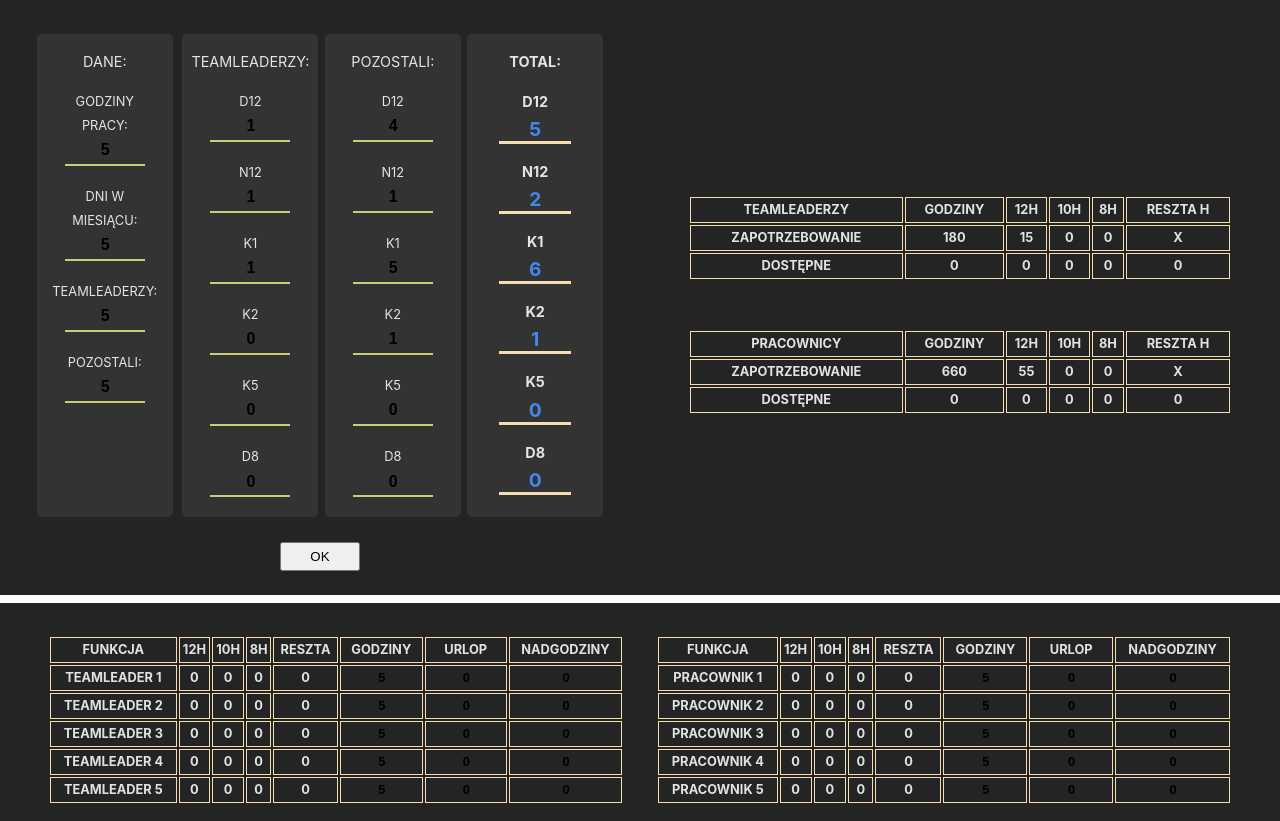
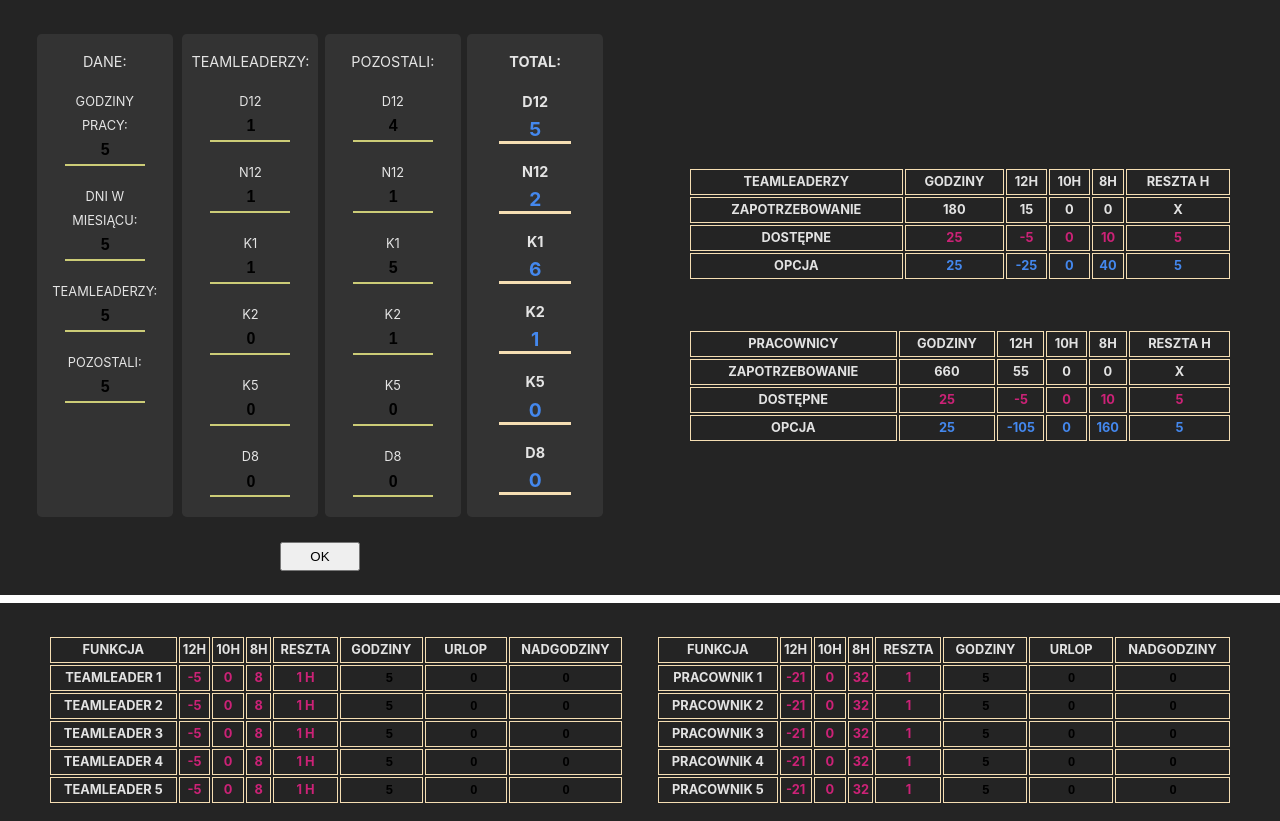
Before and after one commit to ZibiH/schedule-helper, a React (Vite) app: page / in a window 1280 px wide. Both pictures are taken after typing "5", "5", "5", "5" into the empty fields and a click on the button "OK". Built offline with nearby package versions, Linux system fonts and the light colour scheme.

Commit message:
Add shifts calculations

```diff
--- a/src/App.tsx
+++ b/src/App.tsx
@@ -5,10 +5,12 @@ import { Employee, Shift, EmployeesShiftsDemand, ShiftsData } from '../types/typ
 import {
 	getTotalHours,
 	getShiftsAvailability,
-	getOptionalShiftsAvailability,
 	getShifsDemand,
 	createBoilerplateEmployeeArray,
 	setAll10hShifts,
+	setAll8hShifts,
+	calculate12hShifts,
+	getOptionalEmployeesArray,
 } from '../utils/calcs';
 
 const TEAMLEADER = 'teamleader';
@@ -32,10 +34,12 @@ function App() {
 	const empK5Ref = useRef<HTMLInputElement>(null);
 	const empD8Ref = useRef<HTMLInputElement>(null);
 
-	const [teamleadersArray, setTeamleadersArray] = useState<Employee[]>();
-	const [optionalTeamleadersArray, setOptionalTeamleadersArray] = useState<Employee[]>();
-	const [employeesArray, setEmployeesArray] = useState<Employee[]>();
-	const [optionalEmployeesArray, setOptionalEmployeesArray] = useState<Employee[]>();
+	const [teamleadersArray, setTeamleadersArray] = useState<Employee[]>([]);
+	const [optionalTeamleadersArray, setOptionalTeamleadersArray] = useState<Employee[]>(
+		[],
+	);
+	const [employeesArray, setEmployeesArray] = useState<Employee[]>([]);
+	const [optionalEmployeesArray, setOptionalEmployeesArray] = useState<Employee[]>([]);
 
 	const [totalShiftsDemand, setTotalShiftsDemand] = useState<ShiftsData>({
 		d12: 0,
@@ -65,13 +69,23 @@ function App() {
 
 	const manageDisabled = () => {};
 
-	const teamleadersTotalHours = getTotalHours();
-	const teamleadersShiftsAvailability = getShiftsAvailability();
-	const teamleadersOptionalShiftsAvailability = getOptionalShiftsAvailability();
+	const [tlTotalHours, setTlTotalHours] = useState(getTotalHours(teamleadersArray));
 
-	const employeesTotalHours = getTotalHours();
-	const employeesShiftsAvailability = getShiftsAvailability();
-	const employeesOptionalShiftsAvailability = getOptionalShiftsAvailability();
+	const [teamleadersShiftsAvailability, setTeamleadersShiftsAvailability] = useState(
+		getShiftsAvailability(teamleadersArray),
+	);
+	const [
+		teamleadersOptionalShiftsAvailability,
+		setTeamleadersOptionalShiftsAvailability,
+	] = useState(getShiftsAvailability(optionalTeamleadersArray));
+
+	const [empTotalHours, setEmpTotalHours] = useState(getTotalHours(employeesArray));
+
+	const [employeesShiftsAvailability, setEmployeesShiftsAvailability] = useState(
+		getShiftsAvailability(employeesArray),
+	);
+	const [employeesOptionalShiftsAvailability, setEmployeesOptionalShiftsAvailability] =
+		useState(getShiftsAvailability(optionalEmployeesArray));
 
 	const handleShifts = (event: FormEvent) => {
 		event.preventDefault();
@@ -117,7 +131,41 @@ function App() {
 			emptyTeamleadersArray,
 			tlData.total10hNeeded,
 		);
-		setTeamleadersArray(teamleadersArrayWith10hShifts);
+		const teamleadersArrayWith8hShifts = setAll8hShifts(
+			teamleadersArrayWith10hShifts,
+			tlData.total8hNeeded,
+		);
+		const teamleadersWithAllShifts = calculate12hShifts(teamleadersArrayWith8hShifts);
+
+		setTeamleadersArray(teamleadersWithAllShifts);
+		const teamleadersTotalHours = getTotalHours(teamleadersWithAllShifts);
+		setTlTotalHours(teamleadersTotalHours);
+		const tlShiftsAvailability = getShiftsAvailability(teamleadersWithAllShifts);
+		setTeamleadersShiftsAvailability(tlShiftsAvailability);
+
+		if (tlData.totalHoursNeeded > teamleadersTotalHours) {
+			const numberOfTotalShiftsNeeded =
+				tlData.total12hNeeded + tlData.total10hNeeded + tlData.total8hNeeded;
+			const numberOfTotalShiftsAvailable =
+				tlShiftsAvailability['12h'] +
+				tlShiftsAvailability['10h'] +
+				tlShiftsAvailability['8h'];
+			const isOptionalCalculationNeeded =
+				numberOfTotalShiftsNeeded > numberOfTotalShiftsAvailable;
+
+			const optionalTeamleadersArray = getOptionalEmployeesArray(
+				teamleadersWithAllShifts,
+				numberOfTotalShiftsNeeded,
+				numberOfTotalShiftsAvailable,
+			);
+
+			const tlOptShiftsAvailability = getShiftsAvailability(optionalTeamleadersArray);
+			isOptionalCalculationNeeded &&
+				setTeamleadersOptionalShiftsAvailability(tlOptShiftsAvailability);
+			isOptionalCalculationNeeded &&
+				setOptionalTeamleadersArray(optionalTeamleadersArray);
+			isOptionalCalculationNeeded && setNeedTlOption(true);
+		}
 
 		const empShiftsData = {
 			count: +employeesCountRef.current.value,
@@ -143,7 +191,40 @@ function App() {
 			emptyEmployeesArray,
 			empData.total10hNeeded,
 		);
-		setEmployeesArray(employeesArrayWith10hShifts);
+		const employeesArrayWith8hShifts = setAll8hShifts(
+			employeesArrayWith10hShifts,
+			empData.total8hNeeded,
+		);
+		const employeesArrayWithAllShifts = calculate12hShifts(employeesArrayWith8hShifts);
+
+		setEmployeesArray(employeesArrayWithAllShifts);
+		const employeesTotalHours = getTotalHours(employeesArrayWithAllShifts);
+		setEmpTotalHours(employeesTotalHours);
+		const emplShiftsAvailability = getShiftsAvailability(employeesArrayWithAllShifts);
+		setEmployeesShiftsAvailability(emplShiftsAvailability);
+
+		if (empData.totalHoursNeeded > employeesTotalHours) {
+			const numberOfTotalShiftsNeeded =
+				empData.total12hNeeded + empData.total10hNeeded + empData.total8hNeeded;
+			const numberOfTotalShiftsAvailable =
+				emplShiftsAvailability['12h'] +
+				emplShiftsAvailability['10h'] +
+				emplShiftsAvailability['8h'];
+			const isOptionalCalculationNeeded =
+				numberOfTotalShiftsNeeded > numberOfTotalShiftsAvailable;
+
+			const optionalEmployeesArray = getOptionalEmployeesArray(
+				employeesArrayWithAllShifts,
+				numberOfTotalShiftsNeeded,
+				numberOfTotalShiftsAvailable,
+			);
+
+			const optEmpShiftsAvailability = getShiftsAvailability(optionalEmployeesArray);
+			isOptionalCalculationNeeded &&
+				setEmployeesOptionalShiftsAvailability(optEmpShiftsAvailability);
+			isOptionalCalculationNeeded && setOptionalEmployeesArray(optionalEmployeesArray);
+			isOptionalCalculationNeeded && setNeedEmpOption(true);
+		}
 
 		setTotalShiftsDemand({
 			d12: +tlD12Ref.current.value + +empD12Ref.current.value,
@@ -335,9 +416,7 @@ function App() {
 							</tr>
 							<tr>
 								<td>dostępne</td>
-								<td style={needTlOption ? { color: '#c27' } : {}}>
-									{teamleadersTotalHours}
-								</td>
+								<td style={needTlOption ? { color: '#c27' } : {}}>{tlTotalHours}</td>
 								<td style={needTlOption ? { color: '#c27' } : {}}>
 									{teamleadersShiftsAvailability
 										? teamleadersShiftsAvailability['12h']
@@ -348,19 +427,19 @@ function App() {
 										? teamleadersShiftsAvailability['10h']
 										: 0}
 								</td>
-								<td>
+								<td style={needTlOption ? { color: '#c27' } : {}}>
 									{teamleadersShiftsAvailability
 										? teamleadersShiftsAvailability['8h']
 										: 0}
 								</td>
-								<td>
+								<td style={needTlOption ? { color: '#c27' } : {}}>
 									{teamleadersShiftsAvailability ? teamleadersShiftsAvailability.add : 0}
 								</td>
 							</tr>
 							{needTlOption ? (
 								<tr>
 									<td>opcja</td>
-									<td className="solution">{teamleadersTotalHours}</td>
+									<td className="solution">{tlTotalHours}</td>
 									<td className="solution">
 										{teamleadersOptionalShiftsAvailability
 											? teamleadersOptionalShiftsAvailability['12h']
@@ -414,26 +493,24 @@ function App() {
 							</tr>
 							<tr>
 								<td>dostępne</td>
-								<td style={needEmpOption ? { color: '#c27' } : {}}>
-									{employeesTotalHours}
-								</td>
+								<td style={needEmpOption ? { color: '#c27' } : {}}>{empTotalHours}</td>
 								<td style={needEmpOption ? { color: '#c27' } : {}}>
 									{employeesShiftsAvailability ? employeesShiftsAvailability['12h'] : 0}
 								</td>
-								<td>
+								<td style={needEmpOption ? { color: '#c27' } : {}}>
 									{employeesShiftsAvailability ? employeesShiftsAvailability['10h'] : 0}
 								</td>
-								<td>
+								<td style={needEmpOption ? { color: '#c27' } : {}}>
 									{employeesShiftsAvailability ? employeesShiftsAvailability['8h'] : 0}
 								</td>
-								<td>
+								<td style={needEmpOption ? { color: '#c27' } : {}}>
 									{employeesShiftsAvailability ? employeesShiftsAvailability.add : 0}
 								</td>
 							</tr>
 							{needEmpOption ? (
 								<tr>
 									<td>opcja</td>
-									<td className="solution">{employeesTotalHours}</td>
+									<td className="solution">{empTotalHours}</td>
 									<td className="solution">
 										{employeesOptionalShiftsAvailability
 											? employeesOptionalShiftsAvailability['12h']
@@ -484,7 +561,6 @@ function App() {
 										<td className="optional">{teamleader.shifts['10h']}</td>
 										<td className="optional">{teamleader.shifts['8h']}</td>
 										<td className="optional">{teamleader.shifts.add + ' h'}</td>
-										<td className="optional">{teamleader.shifts.leave + ' h'}</td>
 										<td>
 											<input
 												className="employees-hours"
@@ -584,7 +660,6 @@ function App() {
 										<td className="optional">{employee.shifts['10h']}</td>
 										<td className="optional">{employee.shifts['8h']}</td>
 										<td className="optional">{employee.shifts.add}</td>
-										<td className="optional">{employee.shifts.leave}</td>
 										<td>
 											<input
 												className="employees-hours"
--- a/utils/calcs.ts
+++ b/utils/calcs.ts
@@ -2,8 +2,9 @@ import { Employee, ShiftsData, EmployeesShiftsDemand, MonthData } from '../types
 
 // HOURS
 
-export const getTotalHours = () => {
-	return 0;
+export const getTotalHours = (employees: Employee[]) => {
+	const totalHours = employees.reduce((total, nextPerson) => total + nextPerson.hours, 0);
+	return totalHours;
 };
 
 // SHIFTS
@@ -31,6 +32,7 @@ export const setAll10hShifts = (employees: Employee[], shiftDemand: number) => {
 				numberOfShiftsToSet--;
 				return {
 					...employee,
+					hoursFor12hShifts: employee.hoursFor12hShifts - 10,
 					shifts: { ...employee.shifts, '10h': employee.shifts['10h'] + 1 },
 				};
 			}
@@ -44,13 +46,14 @@ export const setAll10hShifts = (employees: Employee[], shiftDemand: number) => {
 export const setAll8hShifts = (employees: Employee[], shiftDemand: number) => {
 	let numberOfShiftsToSet = shiftDemand;
 	let numberOfLoopsNeeded = Math.ceil(shiftDemand / employees.length);
-	let employeeArrayWith10hShifts = employees;
+	let employeeArrayWith8hShifts = employees;
 	while (numberOfLoopsNeeded > 0) {
-		employeeArrayWith10hShifts = employeeArrayWith10hShifts.map((employee) => {
+		employeeArrayWith8hShifts = employeeArrayWith8hShifts.map((employee) => {
 			if (numberOfShiftsToSet > 0) {
 				numberOfShiftsToSet--;
 				return {
 					...employee,
+					hoursFor12hShifts: employee.hoursFor12hShifts - 8,
 					shifts: { ...employee.shifts, '8h': employee.shifts['8h'] + 1 },
 				};
 			}
@@ -58,10 +61,77 @@ export const setAll8hShifts = (employees: Employee[], shiftDemand: number) => {
 		});
 		numberOfLoopsNeeded--;
 	}
-	return employeeArrayWith10hShifts;
+	return employeeArrayWith8hShifts;
 };
 
-export const getShiftsAvailability = () => {
+export const calculate12hShifts = (employees: Employee[]) => {
+	const calculatedShifts = employees.map((employee) => {
+		const hoursFor12hShifts = employee.hoursFor12hShifts;
+		const shifts = getMax12hShifs(hoursFor12hShifts);
+		return {
+			...employee,
+			shifts: {
+				...employee.shifts,
+				'12h': employee.shifts['12h'] + shifts['12h'],
+				'10h': employee.shifts['10h'] + shifts['10h'],
+				'8h': employee.shifts['8h'] + shifts['8h'],
+				add: employee.shifts.add + shifts.add,
+			},
+		};
+	});
+	return calculatedShifts;
+};
+
+function getMax12hShifs(hours: number) {
+	const shifts = {
+		'12h': 0,
+		'10h': 0,
+		'8h': 0,
+		add: 0,
+	};
+
+	if (hours % 12 === 0) {
+		shifts['12h'] = hours / 12;
+	}
+
+	if (hours % 12 === 2) {
+		shifts['12h'] = Math.floor(hours / 12) - 1;
+		shifts['10h'] = 1;
+	}
+
+	if (hours % 12 === 4) {
+		shifts['12h'] = Math.floor(hours / 12) - 1;
+		shifts['8h'] = 2;
+	}
+
+	if (hours % 12 === 6) {
+		shifts['12h'] = Math.floor(hours / 12) - 1;
+		shifts['10h'] = 1;
+		shifts['8h'] = 1;
+	}
+
+	if (hours % 12 === 8) {
+		shifts['12h'] = Math.floor(hours / 12);
+		shifts['8h'] = 1;
+	}
+
+	if (hours % 12 === 10) {
+		shifts['12h'] = Math.floor(hours / 12);
+		shifts['10h'] = 1;
+	}
+
+	if (hours % 2 === 1) {
+		const adjustedShifts = getMax12hShifs(hours - 1);
+		shifts['12h'] = adjustedShifts['12h'];
+		shifts['10h'] = adjustedShifts['10h'];
+		shifts['8h'] = adjustedShifts['8h'];
+		shifts.add = 1;
+	}
+	return shifts;
+}
+
+export const getShiftsAvailability = (employees: Employee[]) => {
+	if (!employees.length)
 		return {
 			'12h': 0,
 			'10h': 0,
@@ -69,16 +139,55 @@ export const getShiftsAvailability = () => {
 			add: 0,
 			leave: 0,
 		};
+
+	const availableShifts = employees.reduce(
+		(total, nextPerson) => {
+			const shiftsSummary = {
+				'12h': total['12h'] + nextPerson.shifts['12h'],
+				'10h': total['10h'] + nextPerson.shifts['10h'],
+				'8h': total['8h'] + nextPerson.shifts['8h'],
+				add: total.add + nextPerson.shifts.add,
+				leave: total.leave + nextPerson.shifts.leave,
 			};
-
-export const getOptionalShiftsAvailability = () => {
-	return {
+			return shiftsSummary;
+		},
+		{
 			'12h': 0,
 			'10h': 0,
 			'8h': 0,
 			add: 0,
 			leave: 0,
+		},
+	);
+	return availableShifts;
 };
+
+export const getOptionalEmployeesArray = (
+	employees: Employee[],
+	shiftsNeeded: number,
+	shiftsAvailable: number,
+) => {
+	let numberOfShiftsToSet = shiftsNeeded - shiftsAvailable;
+	let numberOfLoopsNeeded = Math.ceil(numberOfShiftsToSet / employees.length);
+	let optionalEmployeesArray = employees;
+	while (numberOfLoopsNeeded > 0) {
+		optionalEmployeesArray = optionalEmployeesArray.map((employee) => {
+			if (numberOfShiftsToSet > 0) {
+				numberOfShiftsToSet--;
+				return {
+					...employee,
+					shifts: {
+						...employee.shifts,
+						'12h': employee.shifts['12h'] - 2,
+						'8h': employee.shifts['8h'] + 3,
+					},
+				};
+			}
+			return employee;
+		});
+		numberOfLoopsNeeded--;
+	}
+	return optionalEmployeesArray;
 };
 
 // EMPLOYEES ARRAY
```
Lines whose indentation alone changed are shown as unchanged.
